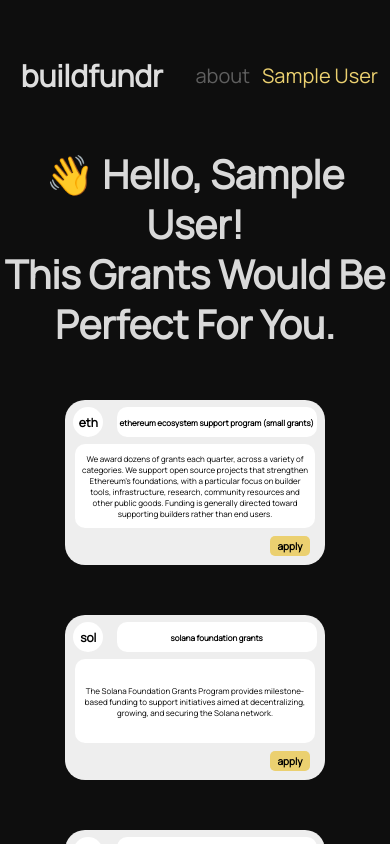
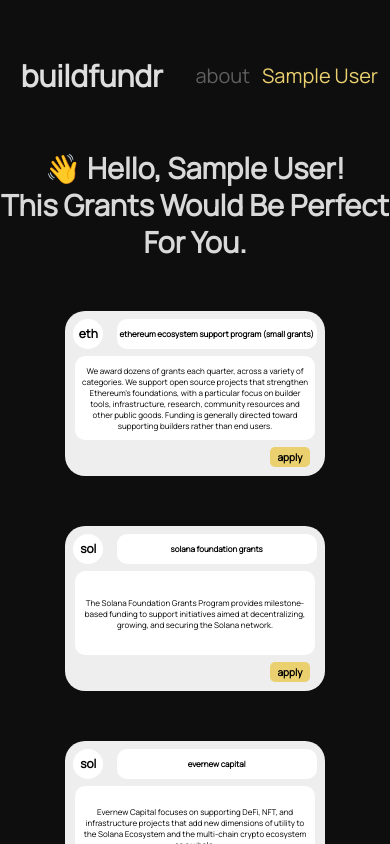
Before and after one commit to anxnt/buildfundr, a Next.js app: page /grants in a window 390 px wide. Shown: the top 844 px of the page. Built offline with nearby package versions, Linux system fonts and the light colour scheme; no server answers; sample sign-in values are in the browser's storage.

Commit message:
Update Home.module.css

```diff
--- a/styles/Home.module.css
+++ b/styles/Home.module.css
@@ -108,7 +108,7 @@
   }
 
   .greeting{
-    font-size: 54px !important;
+    font-size: 51px !important;
   }
 
 }
@@ -165,7 +165,7 @@
   }
 
   .greeting{
-    font-size: 49px !important;
+    font-size: 43px !important;
   }
 
 }
@@ -173,7 +173,7 @@
 @media screen and (max-width: 700px) {
 
   .greeting{
-    font-size: 44px !important;
+    font-size: 35px !important;
   }
 
   .tagline{
@@ -232,7 +232,7 @@
 @media screen and (max-width: 500px) {
 
   .greeting{
-    font-size: 39px !important;
+    font-size: 29px !important;
   }
   .grantc3{
     font-size: 8px;
@@ -276,7 +276,7 @@
 @media screen and (max-width: 350px) {
 
   .greeting{
-    font-size: 34px !important;
+    font-size: 21px !important;
   }
 
   .tagline{
```
